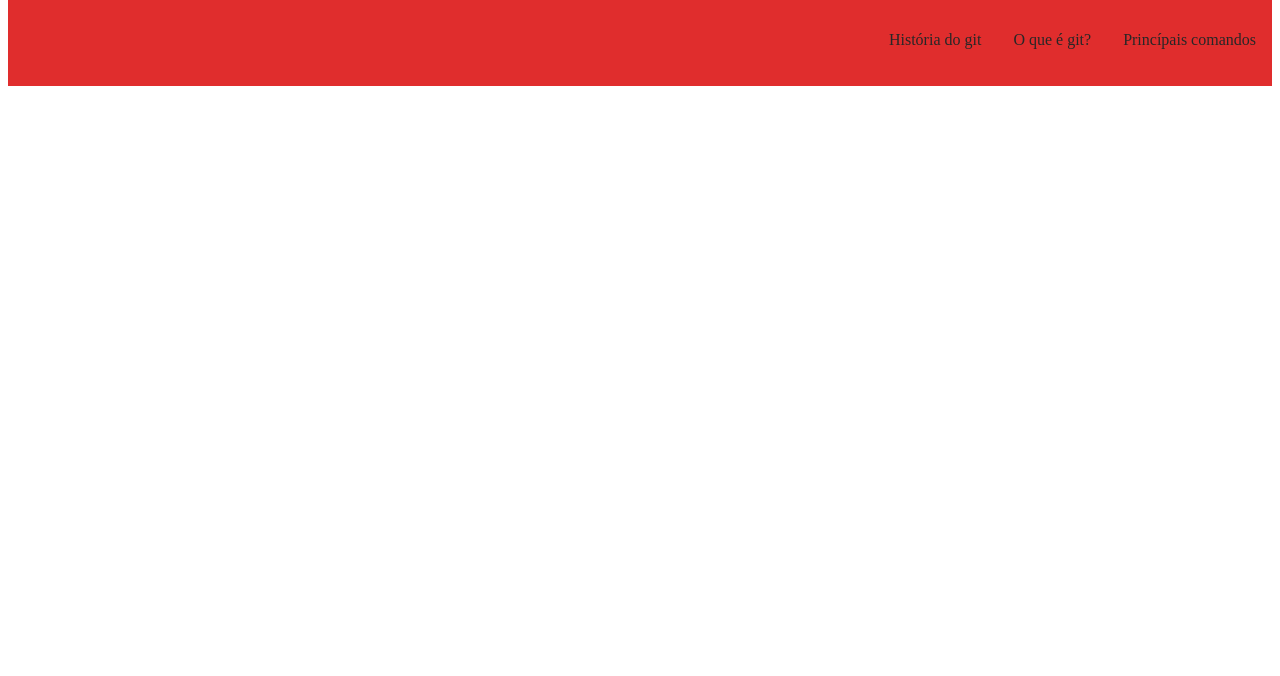
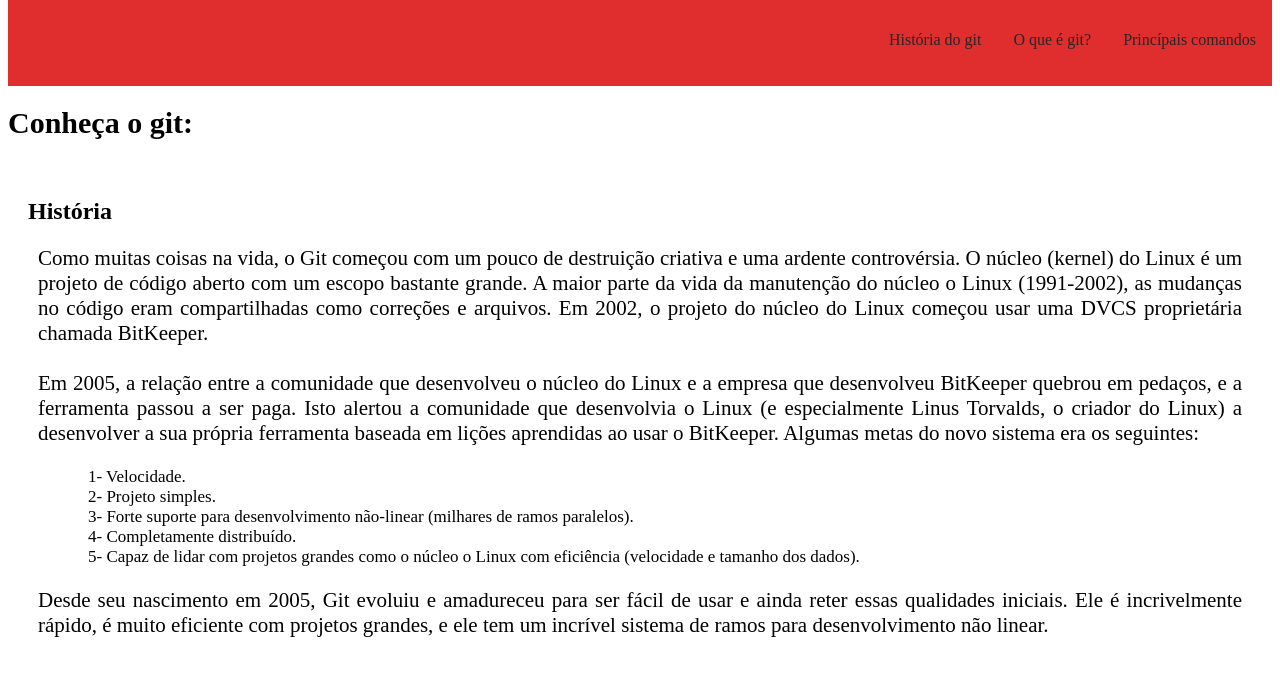
Before and after one commit to Gerencia-de-configuracao-e-mudancas/constru-o-de-p-gina-sobre-git-grupogt, a plain HTML site: page index.html in a window 1280 px wide. Drawn offline with Linux system fonts and the light colour scheme.

Commit message:
Adicionando a história no git

```diff
--- a/estilos.css
+++ b/estilos.css
@@ -22,3 +22,18 @@
 li a:hover{
     background-color: rgb(206, 45, 45);
 }
+h1{
+    font-size: 30px;
+}
+h2{
+    margin-left: 20px;
+}
+p, #p2{
+    font-size: 21px;
+    margin-inline: 30px;
+    text-align: justify;
+}
+#vantagens_git{
+    margin-inline: 80px;
+    font-size: 17px;
+}
--- a/index.html
+++ b/index.html
@@ -23,5 +23,29 @@
         </nav>
 
     </div>
+    <div>
+        <h1>Conheça o git:</h1><br>
+        <h2 id="historia">História</h2>
+        <p>
+            Como muitas coisas na vida, o Git começou com um pouco de destruição criativa e uma ardente controvérsia.
+            O núcleo (kernel) do Linux é um projeto de código aberto com um escopo bastante grande.
+           A maior parte da vida da manutenção do núcleo o Linux (1991-2002), as mudanças no código eram compartilhadas como correções e arquivos.
+           Em 2002, o projeto do núcleo do Linux começou usar uma DVCS proprietária chamada BitKeeper.<br><br>
+           Em 2005, a relação entre a comunidade que desenvolveu o núcleo do Linux e a empresa que desenvolveu BitKeeper quebrou em pedaços, e a ferramenta passou a ser paga. Isto alertou a comunidade que desenvolvia o Linux (e especialmente Linus Torvalds, o criador do Linux) a desenvolver a sua própria ferramenta baseada em lições aprendidas ao usar o BitKeeper.
+           Algumas metas do novo sistema era os seguintes:<br>
+           <p id="vantagens_git">
+           1- Velocidade.<br>
+           2- Projeto simples.<br>
+           3- Forte suporte para desenvolvimento não-linear (milhares de ramos paralelos).<br>
+           4- Completamente distribuído.<br>
+           5- Capaz de lidar com projetos grandes como o núcleo o Linux com eficiência (velocidade e tamanho dos dados).<br>
+        </p>
+        <p id="p2">
+            Desde seu nascimento em 2005, Git evoluiu e amadureceu para ser fácil de usar e ainda reter essas qualidades iniciais.
+            Ele é incrivelmente rápido, é muito eficiente com projetos grandes, e ele tem um incrível sistema de ramos para desenvolvimento não linear.
+
+        </p>
+    </p>
+    </div>
 </body>
 </html>
```
